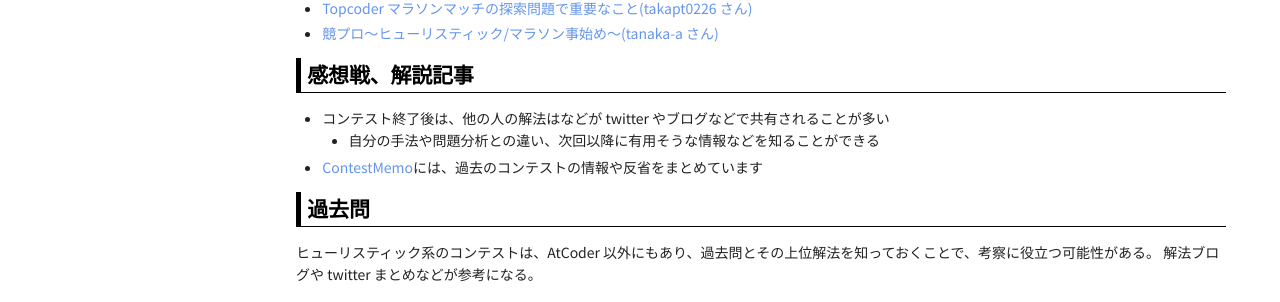
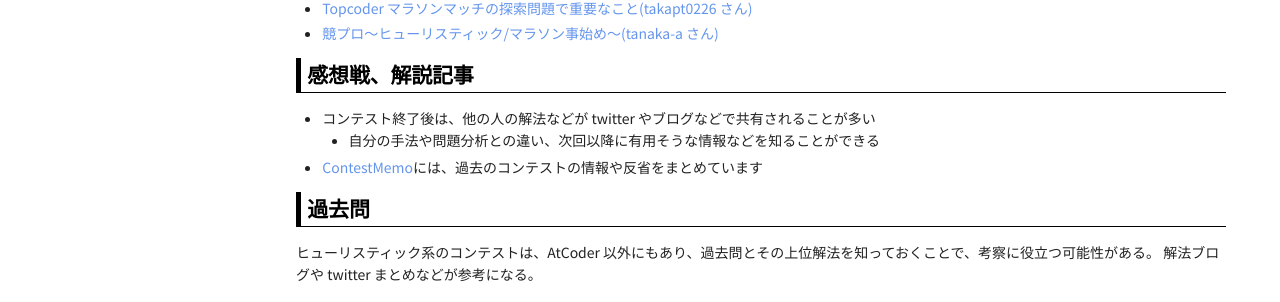
Before and after one commit to jetbead/AtCoderHeuristicContestMemo, an MkDocs documentation site: the page built from docs/Docs/how_to_get_started.md, in a window 1280 px wide and 900 px high, scrolled down 814 px. Shown: the part 262-564 px from the top of the window. Built offline with MkDocs 1.6.1 and Material for MkDocs 9.7.7, drawn with Linux system fonts in a browser that asks for light colours; some web fonts are replaced.

Commit message:
Update how_to_get_started.md

```diff
--- a/docs/Docs/how_to_get_started.md
+++ b/docs/Docs/how_to_get_started.md
@@ -41,7 +41,7 @@ from https://atcoder.jp/contests/ahc001
 
 ## 感想戦、解説記事
 
-- コンテスト終了後は、他の人の解法はなどが twitter やブログなどで共有されることが多い
+- コンテスト終了後は、他の人の解法などが twitter やブログなどで共有されることが多い
   - 自分の手法や問題分析との違い、次回以降に有用そうな情報などを知ることができる
 - [ContestMemo](../ContestMemo/index.md)には、過去のコンテストの情報や反省をまとめています
 
```
